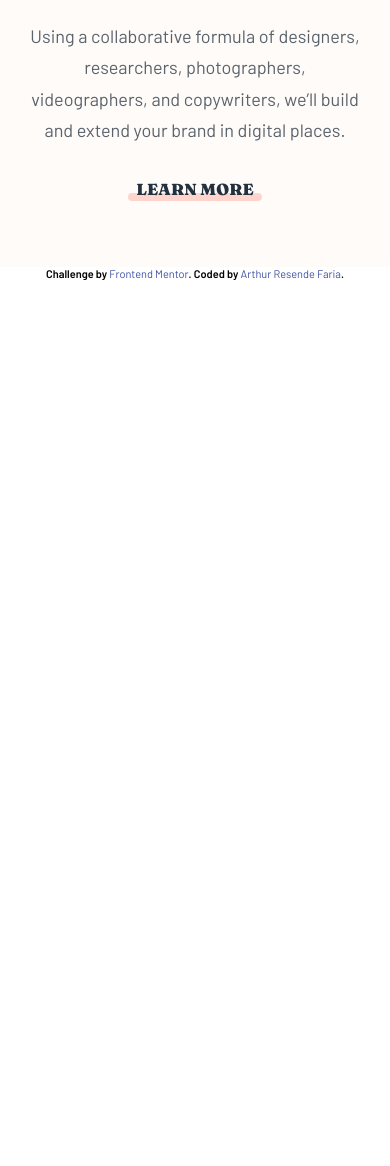
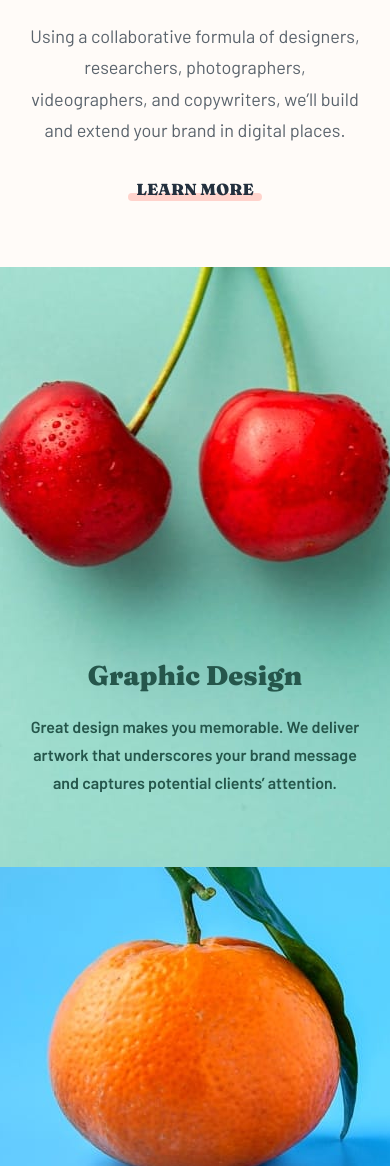
Before and after one commit to Arthur-Resende/Sunnyside-agency-landing-page, a plain HTML site: page index.html in a window 390 px wide. Shown: the part 1796-2962 px from the top of the page. Before the commit the page ends 2076 px from the top, so only its background shows below. Drawn offline with Linux system fonts and the light colour scheme.

```diff
--- a/index.html
+++ b/index.html
@@ -97,7 +97,7 @@
 
 <!-- third row -->
 
-    <!-- <div class="gallery-image last-row full-width" id="cherries">
+    <div class="gallery-image last-row full-width fifth-item" id="cherries">
       <div class="last-row-text">
         <h2 class="Fraunces-font bold last-row-title design-text">Graphic design</h2>
         <p class="design-text">
@@ -106,14 +106,14 @@
       </div>
     </div>
 
-    <div class="gallery-image last-row full-width" id="orange">
+    <div class="gallery-image last-row full-width sixth-item" id="orange">
       <div class="last-row-text">
         <h2 class="Fraunces-font bold last-row-title photography-text">Photography</h2>
         <p class="photography-text">
           Increase your credibility by getting the most stunning, high-quality photos that improve your business image.
         </p>
       </div>
-    </div> -->
+    </div>
 
   </section>
 
--- a/styles/gallery.css
+++ b/styles/gallery.css
@@ -133,6 +133,10 @@
 }
 
 @media screen and (max-width: 400px) {
+    /* * {
+        border: solid black 1px;
+    } */
+
     html {
         font-size: 18px;
     }
@@ -170,6 +174,21 @@
         letter-spacing: 0.01em;
     }
 
+    .last-row {
+        height: 600px;
+    }
+
+    .last-row-text {
+        top: 62%;
+        width: 90%;
+        font-size: 16px;
+    }
+
+    .last-row-title {
+        font-size: 1.5rem;
+        text-transform: capitalize;
+    }
+
     .first-item {
         order: 1;
     }
@@ -186,6 +205,14 @@
         order: 4;
     }
 
+    .fifth-item {
+        order: 5;
+    }
+
+    .sixth-item {
+        order: 6;
+    }
+
     #egg {
         background-size: cover;
     }
```
